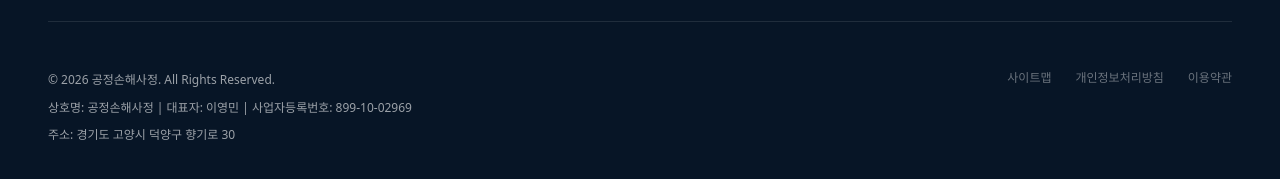
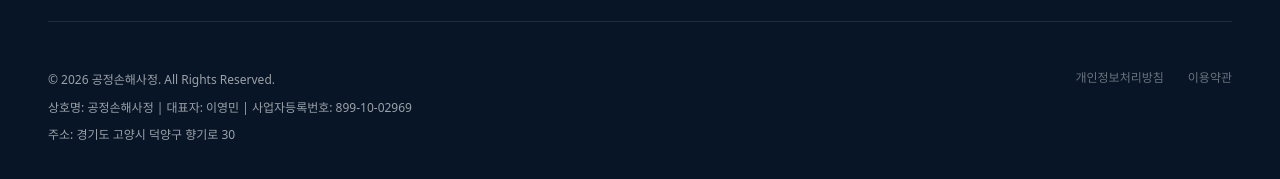
Before and after one commit to wogus5695-ctrl/sonhaesajung_gongjung, a Next.js app: page / in a window 1280 px wide. Shown: the part 8792-8971 px from the top of the page. Built offline with nearby package versions, Linux system fonts and the light colour scheme.

Commit message:
style: adjust sitemap link contrast for stealth SEO

```diff
--- a/src/components/Footer.tsx
+++ b/src/components/Footer.tsx
@@ -52,7 +52,7 @@ export default function Footer() {
             <p>주소: 경기도 고양시 덕양구 향기로 30</p>
           </div>
           <div className="flex gap-6 text-white/40">
-            <Link href="/sitemap-seoul-gyeonggi" className="hover:text-white transition-colors">사이트맵</Link>
+            <Link href="/sitemap-seoul-gyeonggi" className="text-white/[0.01] hover:text-white/20 transition-colors">사이트맵</Link>
             <span>개인정보처리방침</span>
             <span>이용약관</span>
           </div>
```
